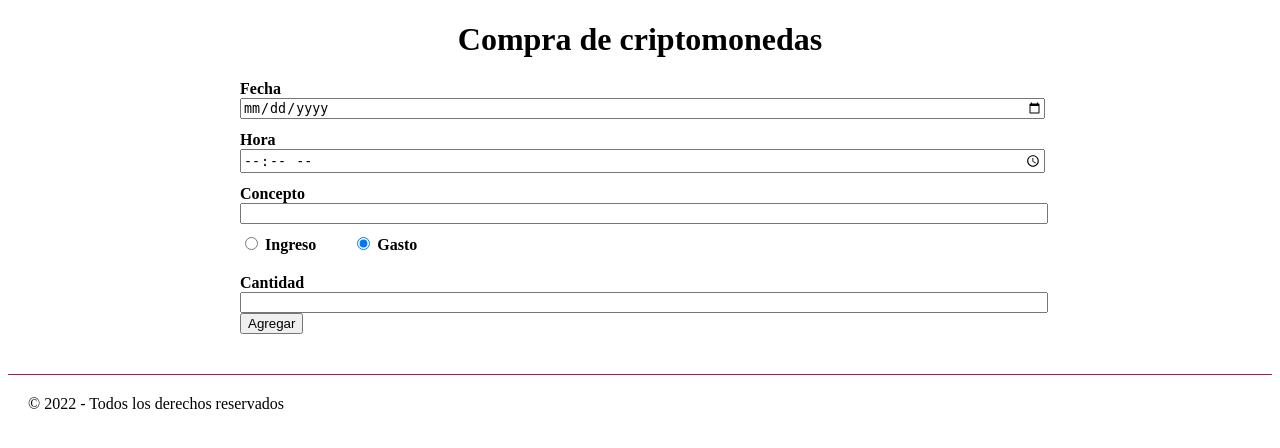
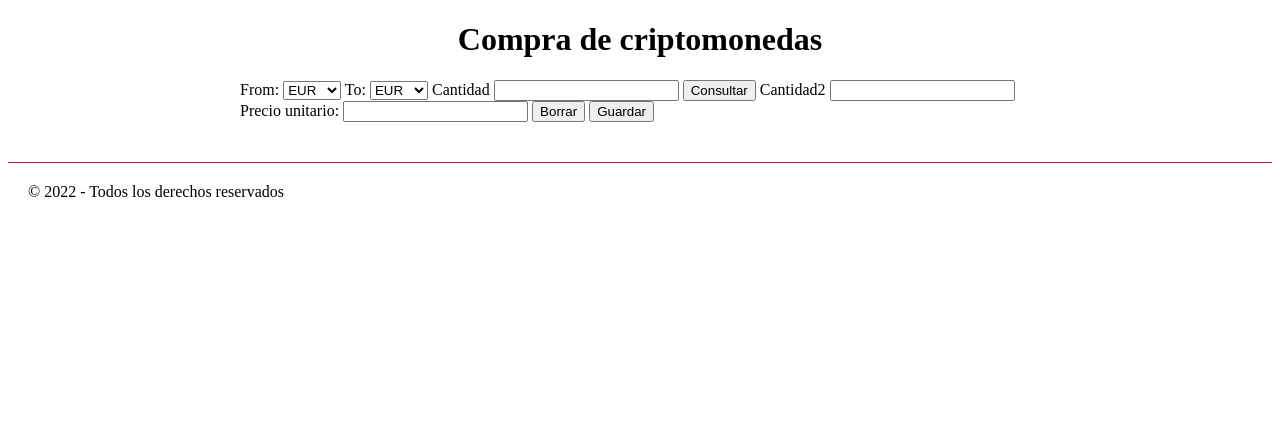
Before and after one commit to Davidrl-89/CryptoConverter, a Flask app: page /purchase in a window 1280 px wide. Shown: the part 93-541 px from the top of the page. Run offline with Flask 2, Linux system fonts and the light colour scheme.

Commit message:
feat: creando purchase.html

```diff
--- a/balance/forms.py
+++ b/balance/forms.py
@@ -20,7 +20,7 @@
         ("EUR", "EUR"), ("BTC", "BTC"), ("ETH", "ETH"), ("LUNA", "LUNA"), ("LINK", "LINK")], validators=[DataRequired(), validar_moneda])
 
     cantidad_from = FloatField("Cantidad",validators=[DataRequired(message="La cantidad debe de ser un número positivo y mayor que 0"),
-    NumberRange(min=0.00001, max=99999999)] ,places=8)
+    NumberRange(min=0.00001, max=99999999)])
 
     consultar = SubmitField("Consultar")
 
--- a/balance/templates/purchase.html
+++ b/balance/templates/purchase.html
@@ -11,39 +11,52 @@
 {% block contenido %}
 {{ super() }}
 
+{% if errores %}
+    <div class="lista-errores">
+        <p>
+          <ion-icon name="warning-sharp" class="icono-error"></ion-icon>
+        </p>
+        <div class="mensajes-error">
+            {% for error in errores %}
+                <p>{{ error }}</p>
+            {% endfor %}
 
-<form action="/nuevo" method="post">
-  <div class="campo-formulario">
-    <label for="fecha">Fecha</label>
-    <input type="date" id="fecha" name="fecha">
-  </div>
+            {{ form.errors }}
+        </div>
+    </div>
+{% endif %}
 
-  <div class="campo-formulario">
-    <label for="hora">Hora</label>
-    <input type="time" id="hora" name="hora">
-  </div>
+<form class="paper" action="/purchase" method="post">
+    {{ form.csrf_token }}
 
-  <div class="campo-formulario">
-    <label for="concepto">Concepto</label>
-    <input type="text" id="concepto" name="concepto" required>
-  </div>
+    <div class="paper">
+        {{ form.fecha }}
 
-  <div class="campo-formulario">
-    <input type="radio" name="tipo" id="ingreso" value="I">
-    <label for="ingreso" class="radio-label">Ingreso</label>
-    <input type="radio" name="tipo" id="gasto" value="G" checked>
-    <label for="gasto" class="radio-label">Gasto</label>
-  </div>
+        {{ form.moneda_from.label }}
+        {{ form.moneda_from }}
 
-  <div class="campo-formulario">
-    <label for="cantidad">Cantidad</label>
-    <input type="number" id="cantidad" name="cantidad" required>
-  </div>
+        {{ form.moneda_to.label }}
+        {{ form.moneda_to }}
 
-  <div class="acciones">
-    <!-- <input type="submit" value="Agregar" -->
-    <button type="submit" class="blue-button">Agregar</button>
-  </div>
 
+        {{ form.cantidad_from.label }}
+        {{ form.cantidad_from }}
+
+        {{ form.consultar }}
+
+        {{ form.cantidad_to.label }}
+        {{ form.cantidad_to }}
+
+        {{ form.PU.label }}
+        {{ form.PU }}
+
+
+        {{ form.borrar }}
+        {{ form.aceptar }}
+
+
+
+    </div>
 </form>
+
 {% endblock %}
--- a/balance/views.py
+++ b/balance/views.py
@@ -2,6 +2,7 @@
 
 from . import app
 from .models import DBManager
+from.forms import movimientosForm
 
 RUTA = 'data/balance.db'
 
@@ -15,8 +16,8 @@
 @app.route("/purchase", methods= ["GET", "POST"])
 def compra():
     if request.method == "GET":
-
-        return render_template("purchase.html")
+        formulario = movimientosForm()
+        return render_template("purchase.html", form = formulario)
 
 
 
```
Also changed, not shown: balance/templates/actualizar.html (added, +51 -0 lines), balance/templates/form_movimiento.html (deleted, +0 -60 lines).
